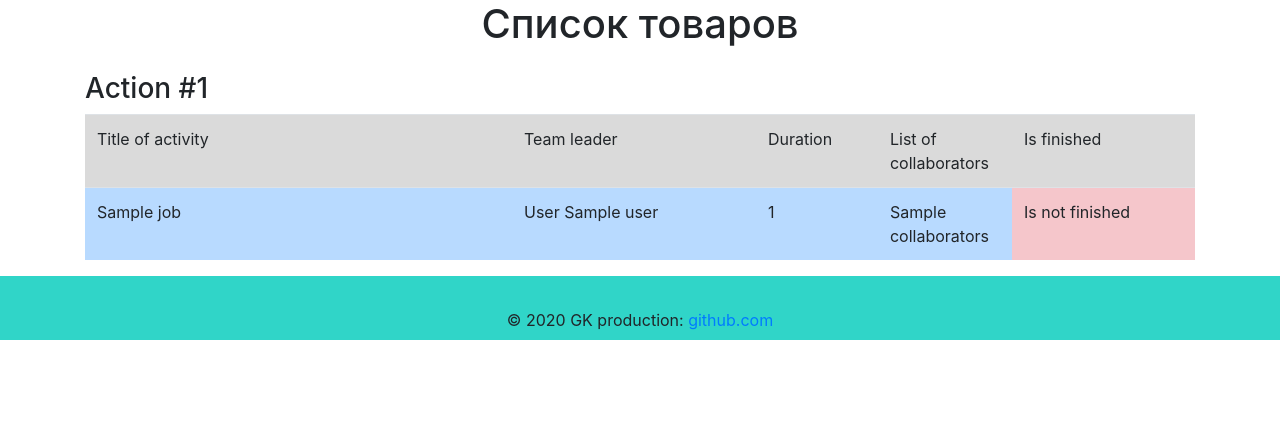
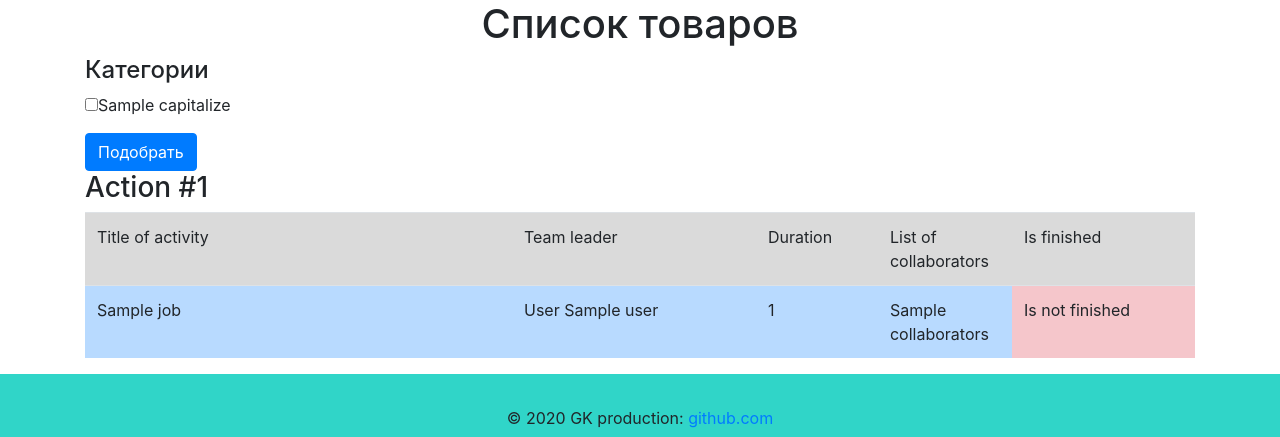
Before and after one commit to gagarinkomar/GK-store, a Flask app: template templates/index.html in a window 1280 px wide. Shown: the part 70-507 px from the top of the page. Run offline with Flask 2, Linux system fonts and the light colour scheme; the template is opened without the code that fills it: most values are stand-ins (such as "Sample title", 1, 10 or a date in 2020); some libraries are stand-ins or nearby versions.

Commit message:
Добавлена отсортировка по категориям.

```diff
--- a/app.py
+++ b/app.py
@@ -3,6 +3,7 @@ from flask import Flask, render_template, redirect, abort, request, url_for
 from flask_login import LoginManager, login_user, login_required, logout_user,\
     current_user
 from flask_uploads import configure_uploads, IMAGES, UploadSet
+import datetime
 
 from data import db_session
 from data.users import User
@@ -31,12 +32,19 @@ def load_user(user_id):
     return session.query(User).get(user_id)
 
 
-@app.route('/')
+@app.route('/', methods=['GET', 'POST'])
 def index():
+    choosed_categories = set()
+    if request.method == 'POST':
+        choosed_categories = set(request.form.getlist('categories_checkbox'))
     session = db_session.create_session()
-    products = session.query(Product).all()
-    products = [(product, url_for('static', filename=f'img/{product.image_source}')) for product in products]
-    return render_template('index.html', products=products)
+    products = session.query(Product).filter(Product.is_checked).all()
+    products = [
+        (product, url_for('static', filename=f'img/{product.image_source}'))
+        for product in filter(lambda x: choosed_categories <= set(
+            map(lambda y: y.name, x.categories)), products)]
+    categories = session.query(Category).all()
+    return render_template('index.html', products=products, categories=categories)
 
 
 @app.route('/register', methods=['GET', 'POST'])
@@ -112,7 +120,7 @@ def add_product():
         )
         if form.image_source.data.filename:
             product.image_source = images.save(form.image_source.data)
-        for category_name in form.categories.data.lower().split(', '):
+        for category_name in form.categories.data.lower().split(' '):
             if category_name not in map(lambda x: x.name, session.query(Category).all()):
                 category = Category(name=category_name)
                 session.add(category)
@@ -175,6 +183,9 @@ def edit_product(id):
                            form=form)
 
 
+
+
+
 def main():
     db_session.global_init('db/GK-store.sqlite')
 
--- a/data/forms.py
+++ b/data/forms.py
@@ -32,7 +32,7 @@ class ProductForm(FlaskForm):
     about = TextAreaField('Описание', validators=[DataRequired()])
     image_source = FileField('Картинка')
     price = FloatField('Стоимость в рублях', validators=[DataRequired()])
-    categories = StringField('Категории(через ", ")')
+    categories = StringField('Категории(через пробел)')
     purchased_content = TextAreaField('Купленная информация',
                                       validators=[DataRequired()])
     is_published = BooleanField('Видна неавторизированным пользователям')
--- a/data/products.py
+++ b/data/products.py
@@ -22,6 +22,8 @@ class Product(SqlAlchemyBase):
     is_checked = sqlalchemy.Column(sqlalchemy.Boolean, default=False)
     created_date = sqlalchemy.Column(sqlalchemy.DateTime,
                                      default=datetime.datetime.now)
+    checked_date = sqlalchemy.Column(sqlalchemy.DateTime,
+                                     nullable=True)
     image_source = sqlalchemy.Column(sqlalchemy.String,
                                      default='default_image.png')
     user = orm.relation('User')
--- a/templates/index.html
+++ b/templates/index.html
@@ -22,6 +22,21 @@
 
 {% block content %}
         <h1 align="center" >Список товаров</h1>
+        <div class="row">
+            <aside class="col-md-2">
+                <div class="side-bar check-box">
+                    <form method="POST" action="/">
+                        <h4>Категории</h4>
+                        <p>
+                            {% for category in categories %}
+                            <input type="checkbox" value={{ category.name }} name="categories_checkbox">{{ category.name.capitalize() }}</input><br>
+                            {% endfor %}
+                        </p>
+                        <button class="btn btn-primary" type="sumbit">Подобрать</button>
+                    </form>
+                </div>
+            </aside>
+            <section class="col-md-10">
                 <table class="table">
                     {% for product, image_source in products %}
                         {% if current_user.is_authenticated or product.is_published %}
@@ -36,6 +51,10 @@
                         {% endif %}
                     {% endfor %}
                 </table>
+            </section>
+        </div>
+
+
 
     {% for job in jobs%}
         <table class="table">
```
Also changed, not shown: db/GK-store.sqlite, static/img/2236840135_1.jpg (added), static/img/unnamed.jpg (added). Lines whose indentation alone changed are shown as unchanged.
